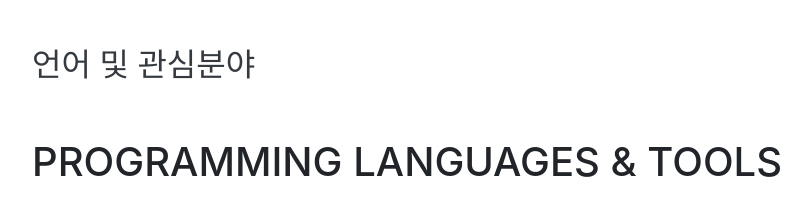
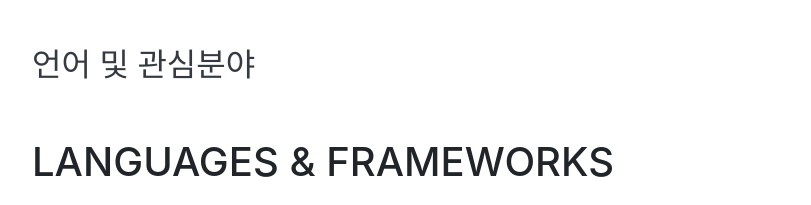
Before and after one commit to YooInKeun/YooInKeun.github.io, a website with bundled scripts: page index.html in a window 1280 px wide. Shown: the part 7360-7565 px from the top of the page, without its empty margins (288-1099 px from the left). Built offline with nearby package versions, Linux system fonts and the light colour scheme; a web font is replaced by a local one.

Commit message:
chore: change title in language section

```diff
--- a/index.html
+++ b/index.html
@@ -301,7 +301,7 @@
     <section class="resume-section p-3 p-lg-5 d-flex align-items-center" id="language">
       <div class="w-100">
         <h2 class="mb-5">언어 및 관심분야</h2>
-        <div class="subheading mb-3" style="font-size:40px">Programming Languages &amp; Tools</div>
+        <div class="subheading mb-3" style="font-size:40px">Languages &amp; Frameworks</div>
         <ul class="list-inline dev-icons">
           <li class="list-inline-item">
               <img height="63" width="63" src = "img/html image.png">
```
